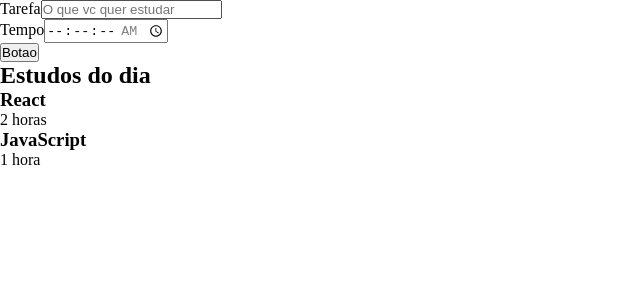
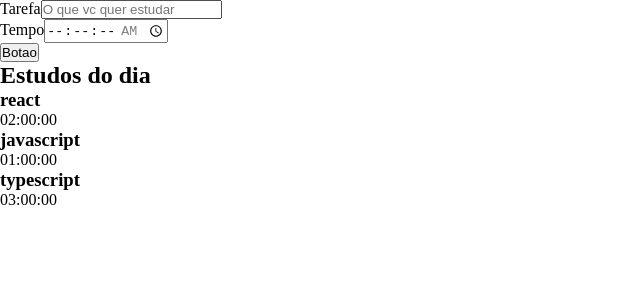
Before and after one commit to Drb-Diego/alura, a React (Create React App) app in the folder REACT/react-typescript/: page / in a window 1280 px wide. Shown: the top 300 px of the page, without its empty margins (0-640 px from the left). Built offline with nearby package versions, Linux system fonts and the light colour scheme.

Commit message:
fim da aula 'renderizando um array' [react-typescript | alura]

```diff
--- a/REACT/react-typescript/src/components/Button/index.tsx
+++ b/REACT/react-typescript/src/components/Button/index.tsx
@@ -1,9 +1,5 @@
-import { Component } from 'react';
-
-class Button extends Component {
-  render() {
-    return <button type='submit'>Botao</button>;
-  }
+function Button() {
+  return <button type='submit'>Botao</button>;
 }
 
 export default Button;
--- a/REACT/react-typescript/src/components/Form/index.tsx
+++ b/REACT/react-typescript/src/components/Form/index.tsx
@@ -1,8 +1,6 @@
-import React, { Component } from 'react';
 import Button from '../Button';
 
-class Form extends Component {
-  render() {
+function Form() {
   return (
     <form>
       <div>
@@ -33,6 +31,5 @@
     </form>
   );
 }
-}
 
 export default Form;
--- a/REACT/react-typescript/src/components/Lista/index.tsx
+++ b/REACT/react-typescript/src/components/Lista/index.tsx
@@ -1,19 +1,22 @@
 import React from 'react';
 
 function Lista() {
+  const tasks = [
+    { title: 'react', time: '02:00:00' },
+    { title: 'javascript', time: '01:00:00' },
+    { title: 'typescript', time: '03:00:00' },
+  ];
+
   return (
     <aside>
       <h2>Estudos do dia</h2>
       <ul>
-        <li>
-          <h3>React</h3>
-          <span>2 horas</span>
-        </li>
-
-        <li>
-          <h3>JavaScript</h3>
-          <span>1 hora</span>
-        </li>
+        {tasks.map((task) => (
+          <li key={task.title}>
+            <h3>{task.title}</h3>
+            <span>{task.time}</span>
+          </li>
+        ))}
       </ul>
     </aside>
   );
```
Lines whose indentation alone changed are shown as unchanged.
